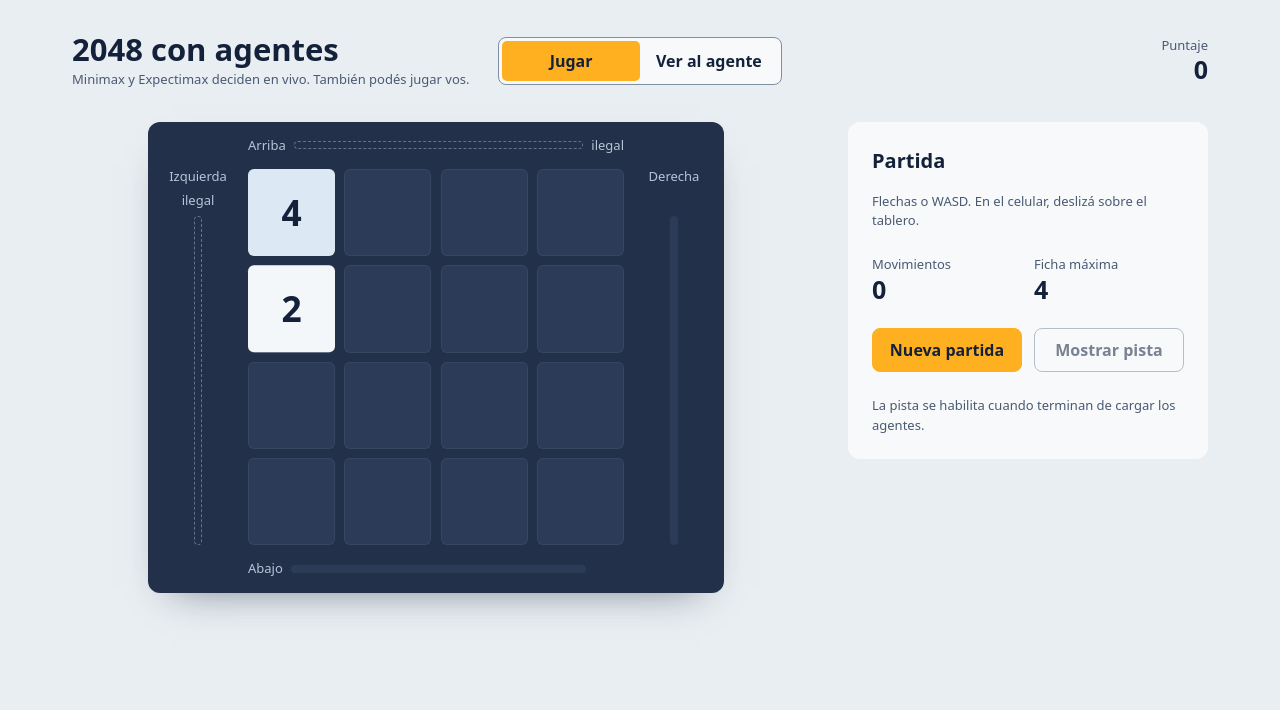
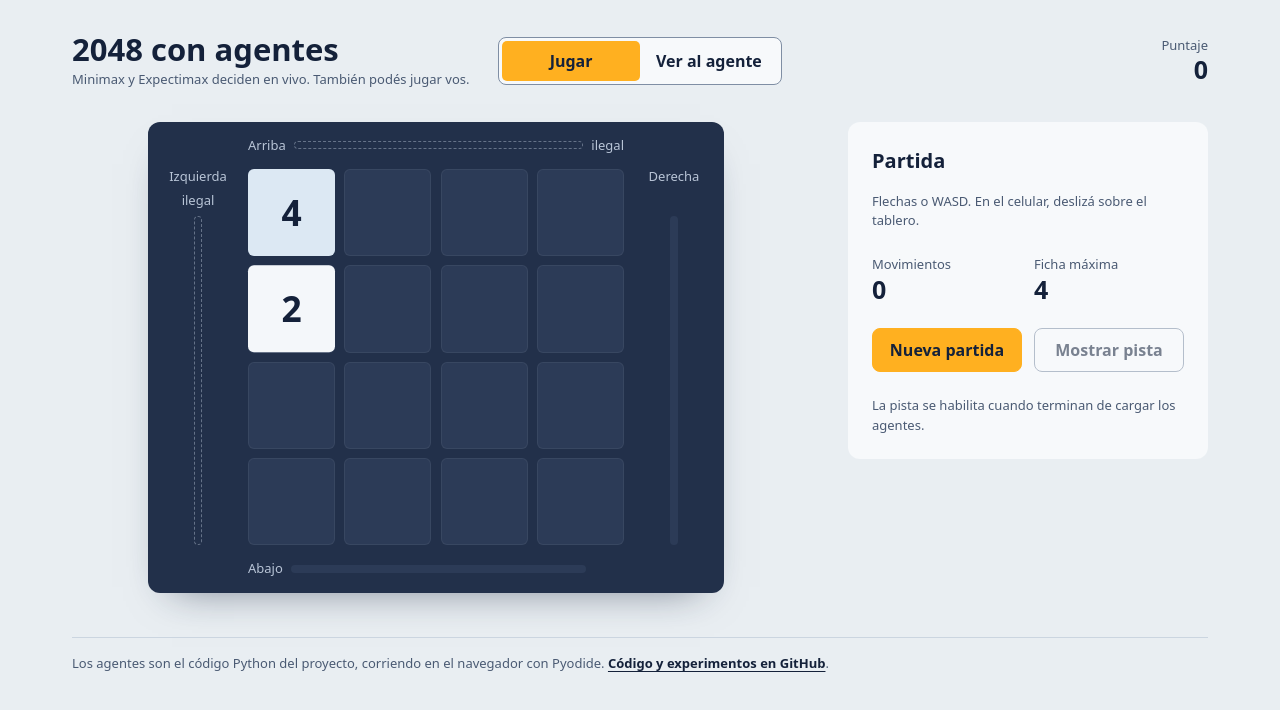
Before and after one commit to Gonzalo-Soba/cartpole-2048-ai-agents, a React (Vite) app in the folder web/: page / in a window 1280 px wide. Shown: the top 710 px of the page. Built offline with nearby package versions, Linux system fonts and the light colour scheme.

Commit message:
feat(web): agrega pie, noscript y metadatos para compartir

```diff
--- a/web/index.html
+++ b/web/index.html
@@ -6,8 +6,23 @@
     <meta name="viewport" content="width=device-width, initial-scale=1.0" />
     <meta name="description" content="2048 con agentes de búsqueda: jugá o mirá cómo decide Expectimax o Minimax en cada jugada." />
     <title>2048 con agentes</title>
+
+    <!-- Vista previa al compartir el enlace: las URL tienen que ser absolutas. -->
+    <meta property="og:type" content="website" />
+    <meta property="og:locale" content="es_AR" />
+    <meta property="og:title" content="2048 con agentes" />
+    <meta property="og:description" content="Jugá 2048 o mirá cómo decide Expectimax o Minimax en cada jugada, con el valor que calculó para cada dirección." />
+    <meta property="og:url" content="https://gonzalo-soba.github.io/cartpole-2048-ai-agents/" />
+    <meta property="og:image" content="https://gonzalo-soba.github.io/cartpole-2048-ai-agents/og.png" />
+    <meta property="og:image:width" content="1200" />
+    <meta property="og:image:height" content="630" />
+    <meta property="og:image:alt" content="Tablero de 2048 jugado por Expectimax, con el valor de cada dirección alrededor del tablero." />
+    <meta name="twitter:card" content="summary_large_image" />
   </head>
   <body>
+    <noscript>
+      <p class="sin-js">Esta página necesita JavaScript para el tablero y los agentes.</p>
+    </noscript>
     <div id="root"></div>
     <script type="module" src="/src/main.tsx"></script>
   </body>
--- a/web/src/App.css
+++ b/web/src/App.css
@@ -40,6 +40,19 @@
   font-weight: 560;
 }
 
+.pie {
+  padding-top: var(--e-4);
+  border-top: 1px solid var(--linea);
+  color: var(--tinta-2);
+  font-size: var(--fs-1);
+}
+
+.pie a {
+  color: var(--tinta);
+  font-weight: 560;
+  text-underline-offset: 0.2em;
+}
+
 @media (min-width: 1024px) {
   .pagina {
     gap: var(--e-6);
--- a/web/src/App.tsx
+++ b/web/src/App.tsx
@@ -165,6 +165,12 @@ function App() {
           />
         )}
       </main>
+      <footer className="pie">
+        <p>
+          Los agentes son el código Python del proyecto, corriendo en el navegador con Pyodide.{' '}
+          <a href="https://github.com/Gonzalo-Soba/cartpole-2048-ai-agents">Código y experimentos en GitHub</a>.
+        </p>
+      </footer>
     </div>
   )
 }
--- a/web/src/styles/base.css
+++ b/web/src/styles/base.css
@@ -69,3 +69,11 @@ select {
     transition-duration: 0.01ms !important;
   }
 }
+
+/* Sin JavaScript: el CSS se carga igual porque Vite lo enlaza en el HTML. */
+.sin-js {
+  max-width: 40rem;
+  margin: var(--e-7) auto;
+  padding: 0 var(--e-4);
+  font-size: var(--fs-3);
+}
```
Also changed, not shown: web/public/og.png (added).
